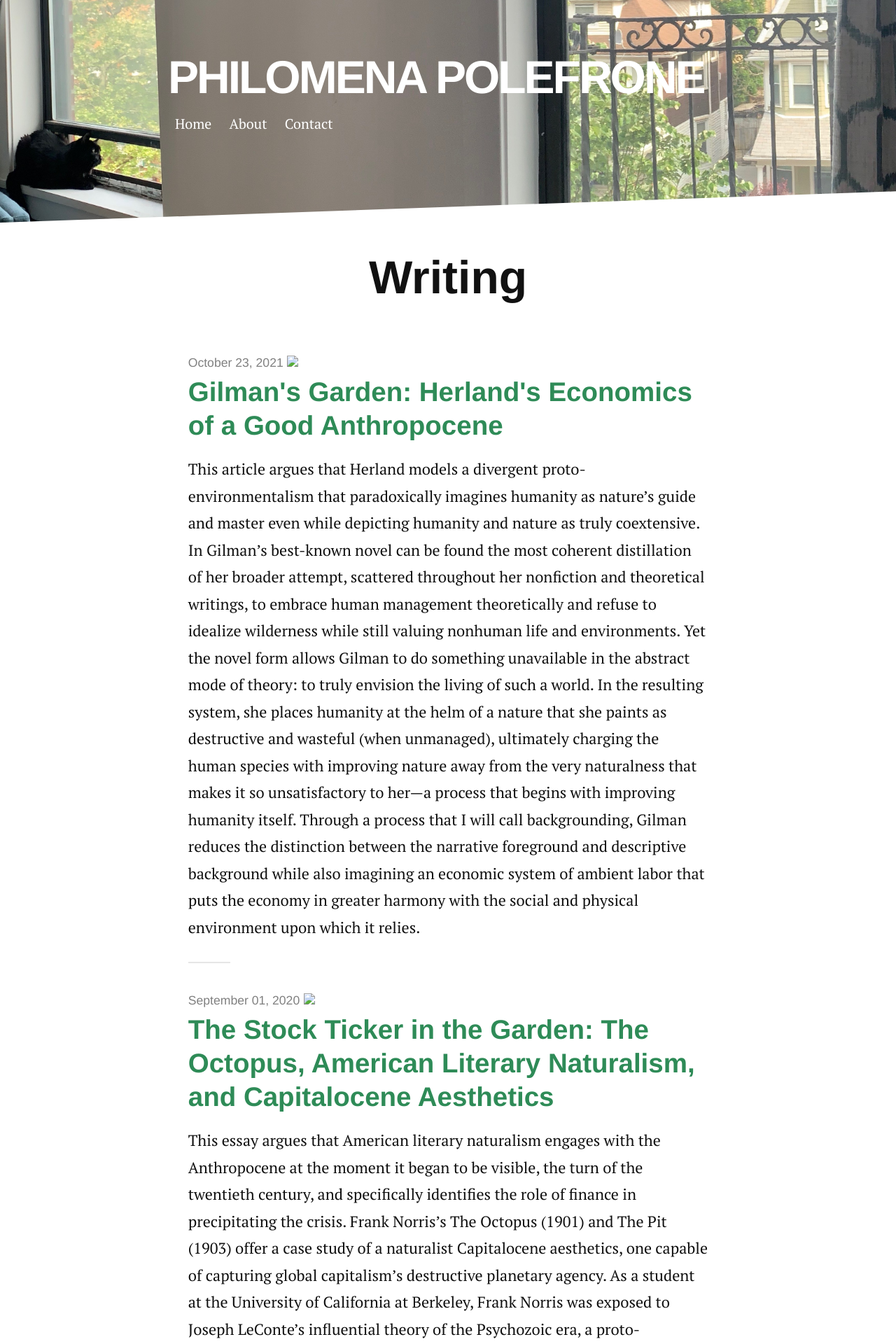
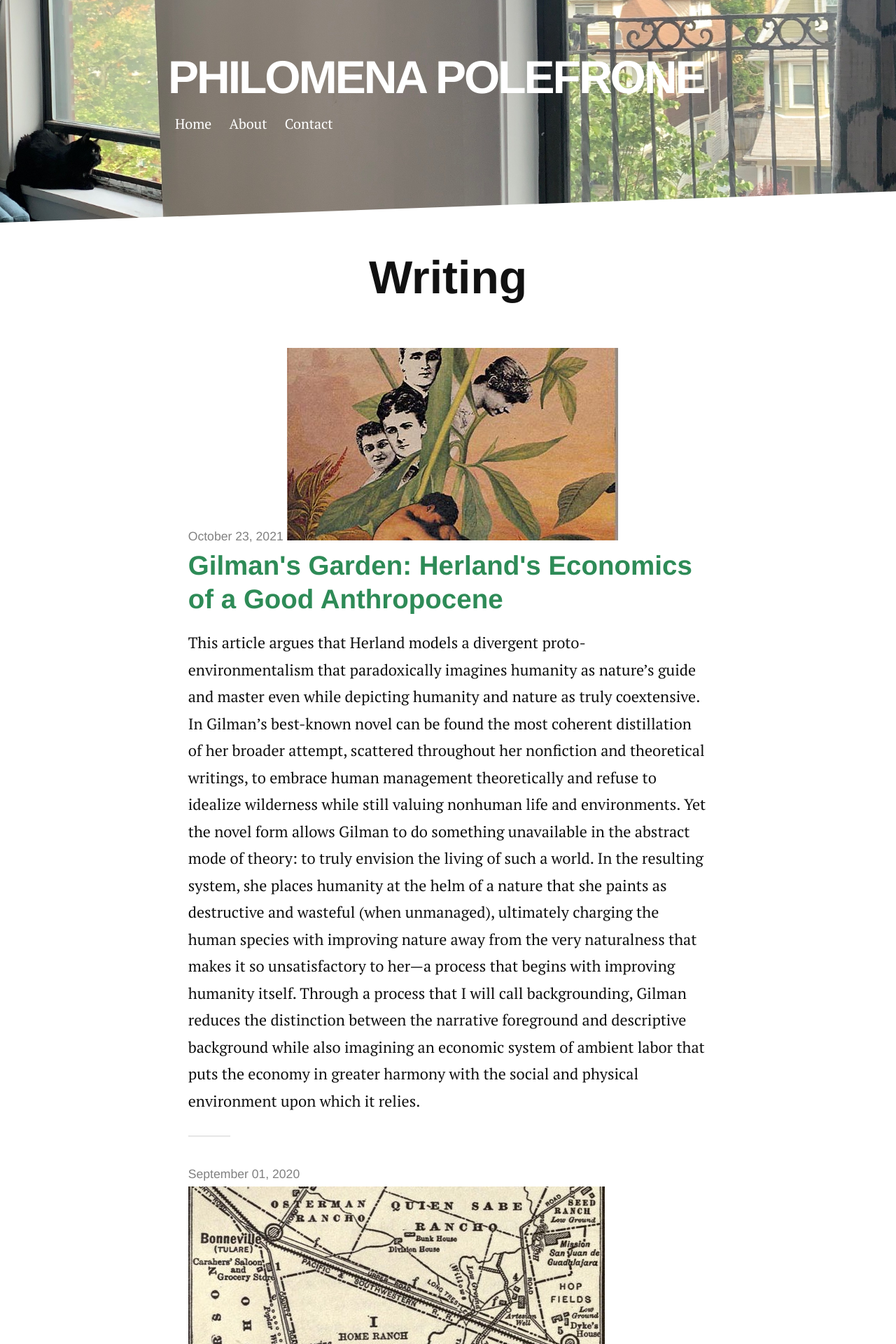
Before and after one commit to themeinmena/themeinmena.github.io, a Jekyll site: the page built from index.html, in a window 1280 px wide. Shown: the top 1920 px of the page at 70% size. Built offline with Jekyll 4.4.1, drawn with Linux system fonts in a browser that asks for light colours; nearby versions of some CDN libraries; the list of posts is cut into pages by our own code.

Commit message:
fix img src

```diff
--- a/index.html
+++ b/index.html
@@ -10,7 +10,7 @@ image: boomer.jpeg
     {%- for post in paginator.posts -%}
       <article>
         <span class="date">{{ post.date | date: '%B %d, %Y' }}</span>
-        <img src="{{ post.image }}"/>
+        <img src="/assets/img/{{ post.image }}"/>
         <h3><a class="post-link" href="{{ post.url }}">{{ post.title }}</a></h3>
         <p>{%- if post.description -%}{{ post.description }}{%- else -%}{{ post.excerpt | strip_html }}{%- endif -%}</p>
       </article>
```
Also changed, not shown: 1 other file.
